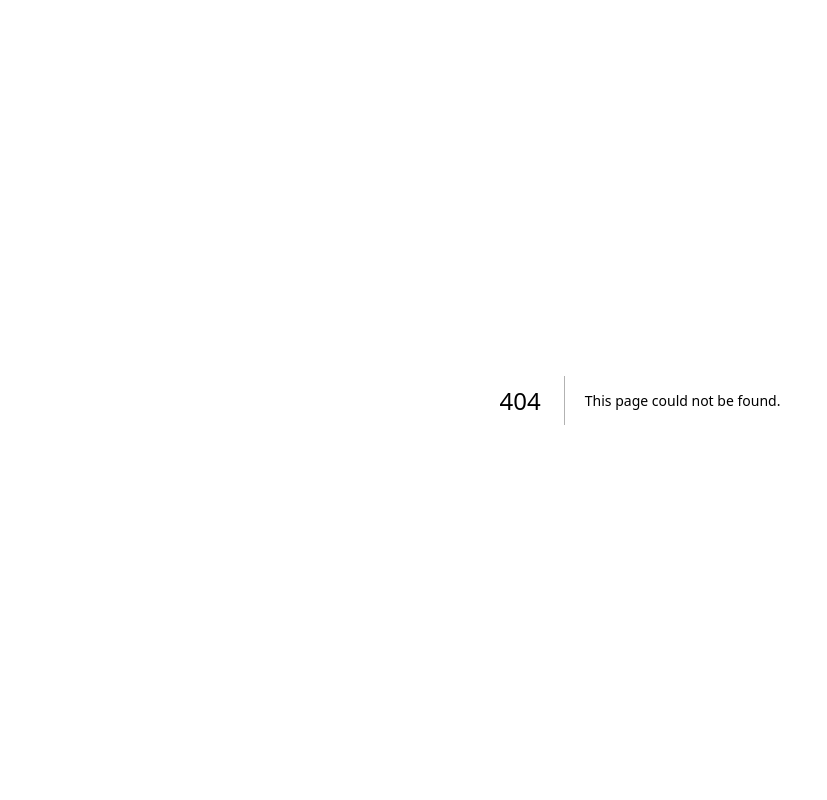
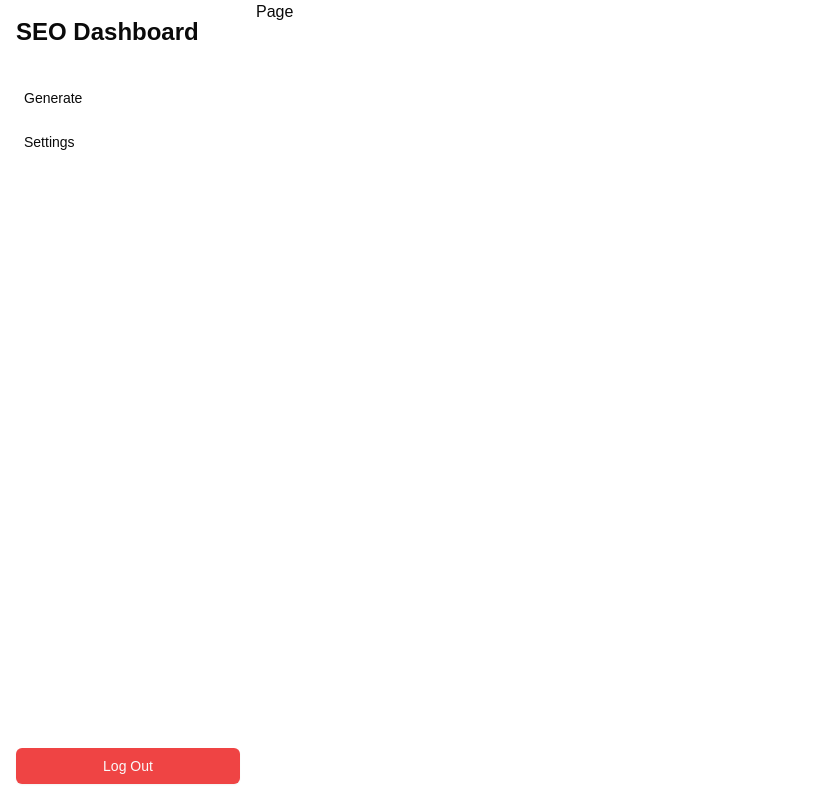
Before and after one commit to webDesignMumeishon/programmatic-seo-app, a Next.js app: page /settings in a window 1280 px wide. Before the commit this address had no page. Shown: the whole page, without its empty margins (0-827 px from the left). Built offline with nearby package versions, Linux system fonts and the light colour scheme; no server answers.

Commit message:
add sidebar

```diff
--- /dev/null
+++ b/src/app/(d)/layout.tsx
@@ -0,0 +1,14 @@
+import Sidebar from "@/components/Sidebar";
+
+export default async function DashboardLayout({ children }: { children: React.ReactNode }) {
+
+    return (
+        <div className="flex">
+            <Sidebar />
+            <div className="flex-1">
+                {children}
+            </div>
+        </div>
+    )
+
+}
--- /dev/null
+++ b/src/app/(d)/settings/page.tsx
@@ -0,0 +1,9 @@
+import React from 'react'
+
+const Page = () => {
+  return (
+    <div>Page</div>
+  )
+}
+
+export default Page
--- /dev/null
+++ b/src/components/Sidebar.tsx
@@ -0,0 +1,90 @@
+'use client'
+import React from 'react'
+
+import { useState } from 'react'
+import { Button } from "@/components/ui/button"
+import { Input } from "@/components/ui/input"
+import { Label } from "@/components/ui/label"
+import { logout } from '@/actions/auth'
+import { Sheet, SheetContent, SheetTrigger } from "@/components/ui/sheet"
+import { MenuIcon } from "lucide-react"
+import Link from 'next/link'
+import { usePathname } from 'next/navigation'
+import SidebarButton from './atoms/SidebarButton'
+
+const Sidebar = () => {
+    const currentPath = usePathname()
+    const [isLoading, setIsLoading] = useState(false)
+    const [cities, setCities] = useState<string[]>(['Seattle'])
+    const [services, setServices] = useState<string[]>(['Traffic Ticket Lawyer'])
+    const [activeTab, setActiveTab] = useState('dashboard')
+
+    return (
+        <div className="flex h-screen bg-background">
+            {/* Sidebar for larger screens */}
+            <aside className="hidden md:flex w-64 flex-col bg-card">
+                <div className="p-4">
+                    <h1 className="text-2xl font-bold">SEO Dashboard</h1>
+                </div>
+                <nav className="flex-1 px-2 py-4 space-y-2">
+                    <SidebarButton page={"Generate"} pathname={'/form'} currentPath={currentPath} />
+                    <SidebarButton page={"Settings"} pathname={'settings'} currentPath={currentPath} />
+                </nav>
+                <div className="p-4">
+                    <Button
+                        variant="destructive"
+                        className="w-full"
+                        onClick={() => logout()}
+                        disabled={isLoading}
+                    >
+                        Log Out
+                    </Button>
+                </div>
+            </aside>
+
+            {/* Mobile sidebar */}
+            <Sheet>
+                <SheetTrigger asChild>
+                    <Button variant="outline" size="icon" className="md:hidden absolute top-4 left-4">
+                        <MenuIcon className="h-6 w-6" />
+                    </Button>
+                </SheetTrigger>
+                <SheetContent side="left" className="w-64 p-0">
+                    <div className="flex flex-col h-full bg-card">
+                        <div className="p-4">
+                            <h1 className="text-2xl font-bold">SEO Dashboard</h1>
+                        </div>
+                        <nav className="flex-1 px-2 py-4 space-y-2">
+                            <Button
+                                variant={activeTab === 'dashboard' ? 'default' : 'ghost'}
+                                className="w-full justify-start"
+                                onClick={() => setActiveTab('dashboard')}
+                            >
+                                Dashboard
+                            </Button>
+                            <Button
+                                variant={activeTab === 'generate' ? 'default' : 'ghost'}
+                                className="w-full justify-start"
+                                onClick={() => setActiveTab('generate')}
+                            >
+                                Generate
+                            </Button>
+                        </nav>
+                        <div className="p-4">
+                            <Button
+                                variant="destructive"
+                                className="w-full"
+                                onClick={() => logout()}
+                                disabled={isLoading}
+                            >
+                                Log Out
+                            </Button>
+                        </div>
+                    </div>
+                </SheetContent>
+            </Sheet>
+        </div >
+    )
+}
+
+export default Sidebar
--- /dev/null
+++ b/src/components/atoms/SidebarButton.tsx
@@ -0,0 +1,26 @@
+import React from 'react'
+import { Button } from "@/components/ui/button"
+import Link from 'next/link'
+
+type Props = {
+    pathname: string
+    page: string
+    currentPath: string
+}
+
+const SidebarButton = ({ pathname, page, currentPath }: Props) => {
+    return (
+        <>
+            <Button
+                variant={currentPath === pathname ? 'default' : 'ghost'}
+                className="w-full justify-start"
+                asChild
+            >
+                <Link href={pathname}>{page}</Link>
+            </Button>
+        </>
+
+    )
+}
+
+export default SidebarButton
```
Also changed, not shown: src/app/(d)/form/page.tsx (renamed from src/app/form/page.tsx).
